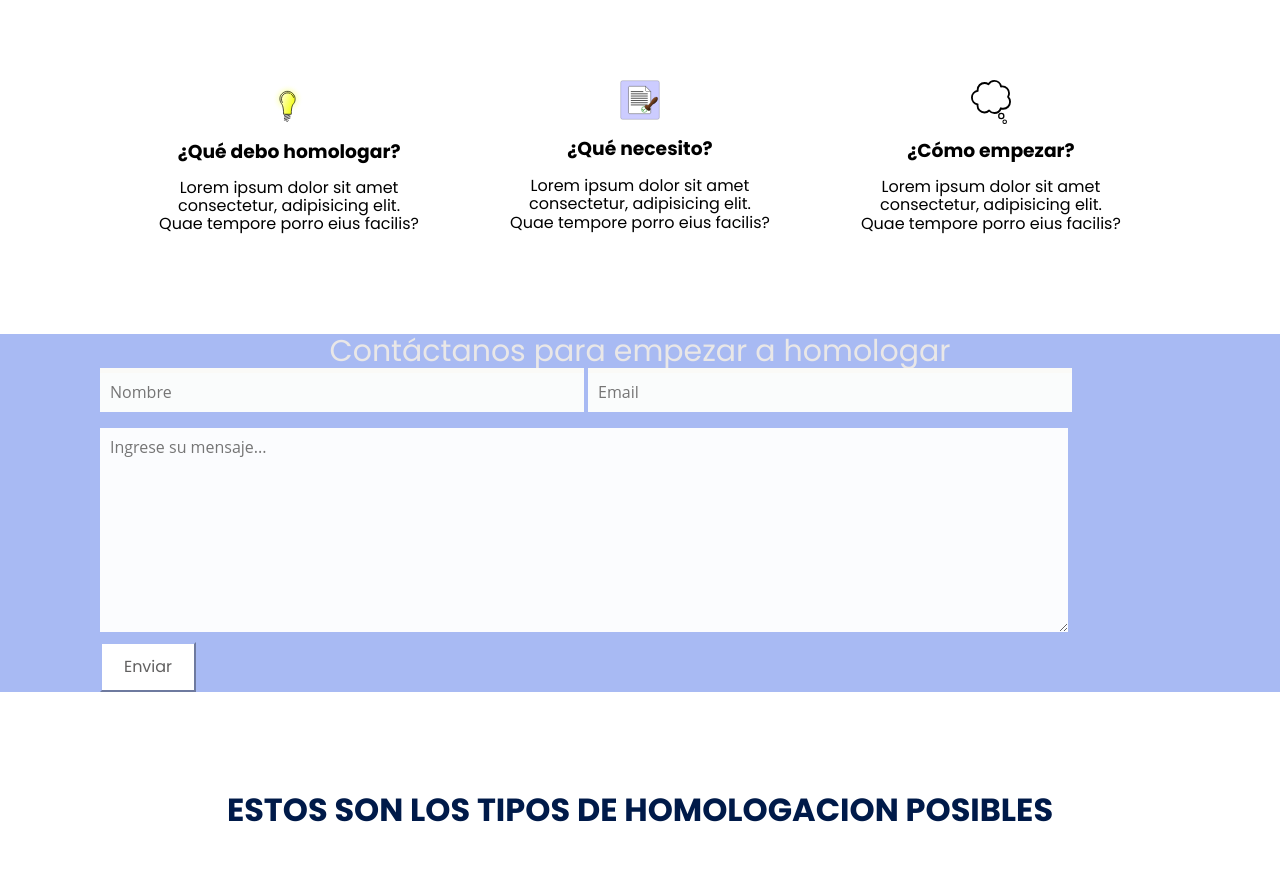
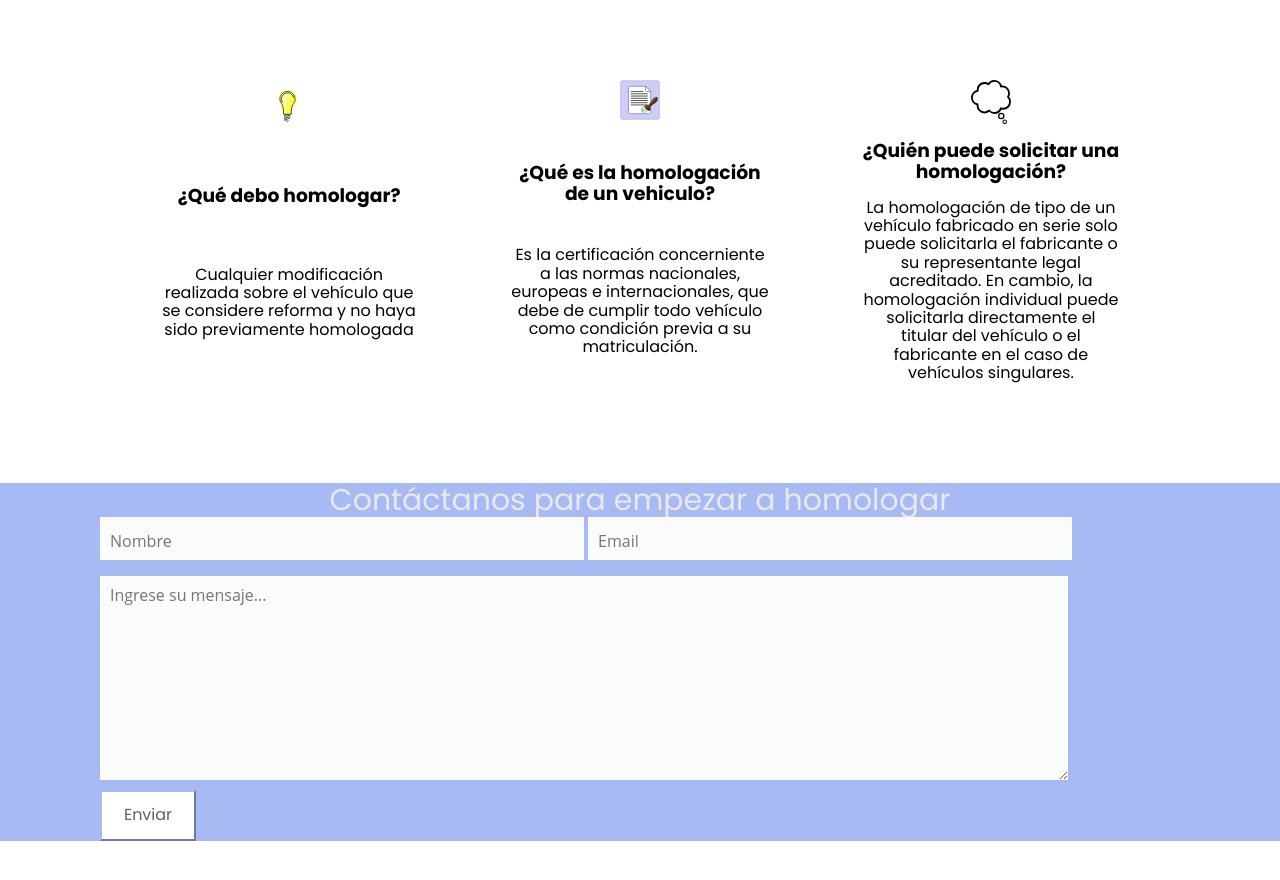
Before and after one commit to angelillo-alejo/proingetec, a plain HTML site: page index.html in a window 1280 px wide. Shown: the part 900-1780 px from the top of the page. Drawn offline with Linux system fonts and the light colour scheme.

Commit message:
pruebaMail

```diff
--- a/index.html
+++ b/index.html
@@ -80,22 +80,20 @@
                 <article class="about__icons">
                     <img src="./images/Anonymous_Lightbulb_Bright.svg" class="about__icon">
                     <h3 class="about__title">¿Qué debo homologar?</h3>
-                    <p class="about__paragrah">Lorem ipsum dolor sit amet consectetur, adipisicing elit. Quae tempore
-                        porro eius facilis?</p>
+                    <p class="about__paragrah">Cualquier modificación realizada sobre el vehículo que se considere reforma y no haya sido previamente homologada</p>
                 </article>
 
                 <article class="about__icons">
                     <img src="./images/vectorCuaderno.svg" class="about__icon">
-                    <h3 class="about__title">¿Qué necesito?</h3>
-                    <p class="about__paragrah">Lorem ipsum dolor sit amet consectetur, adipisicing elit. Quae tempore
-                        porro eius facilis?</p>
+                    <h3 class="about__title">¿Qué es la homologación de un vehiculo?</h3>
+                    <p class="about__paragrah"> Es la certificación concerniente a las normas nacionales, europeas e internacionales, que debe de cumplir todo vehículo como condición previa a su matriculación.</p>
                 </article>
 
                 <article class="about__icons">
                     <img src="./images/vectorNube.svg" class="about__icon">
-                    <h3 class="about__title">¿Cómo empezar?</h3>
-                    <p class="about__paragrah">Lorem ipsum dolor sit amet consectetur, adipisicing elit. Quae tempore
-                        porro eius facilis?</p>
+                    <h3 class="about__title">¿Quién puede solicitar una homologación?</h3>
+                    <p class="about__paragrah">La homologación de tipo de un vehículo fabricado en serie solo puede solicitarla el fabricante o su representante legal acreditado.
+                        En cambio, la homologación individual puede solicitarla directamente el titular del vehículo o el fabricante en el caso de vehículos singulares.</p>
                 </article>
             </div>
         </section>
@@ -105,7 +103,7 @@
                 <h2 class="titulo-form">Contáctanos para empezar a homologar</h2>
                 <h3 class="subtitulo-form"></h3>
                 <div class="form">
-                    <form action="">
+                    <form action="mailto:angelilloalejo@gmail.com">
                         <input type="text" name="" id="" placeholder="Nombre">
                         <input type="email" name="" id="" placeholder="Email">
                         <textarea name="" id="" cols="20" rows="10" placeholder="Ingrese su mensaje..."></textarea>
```
